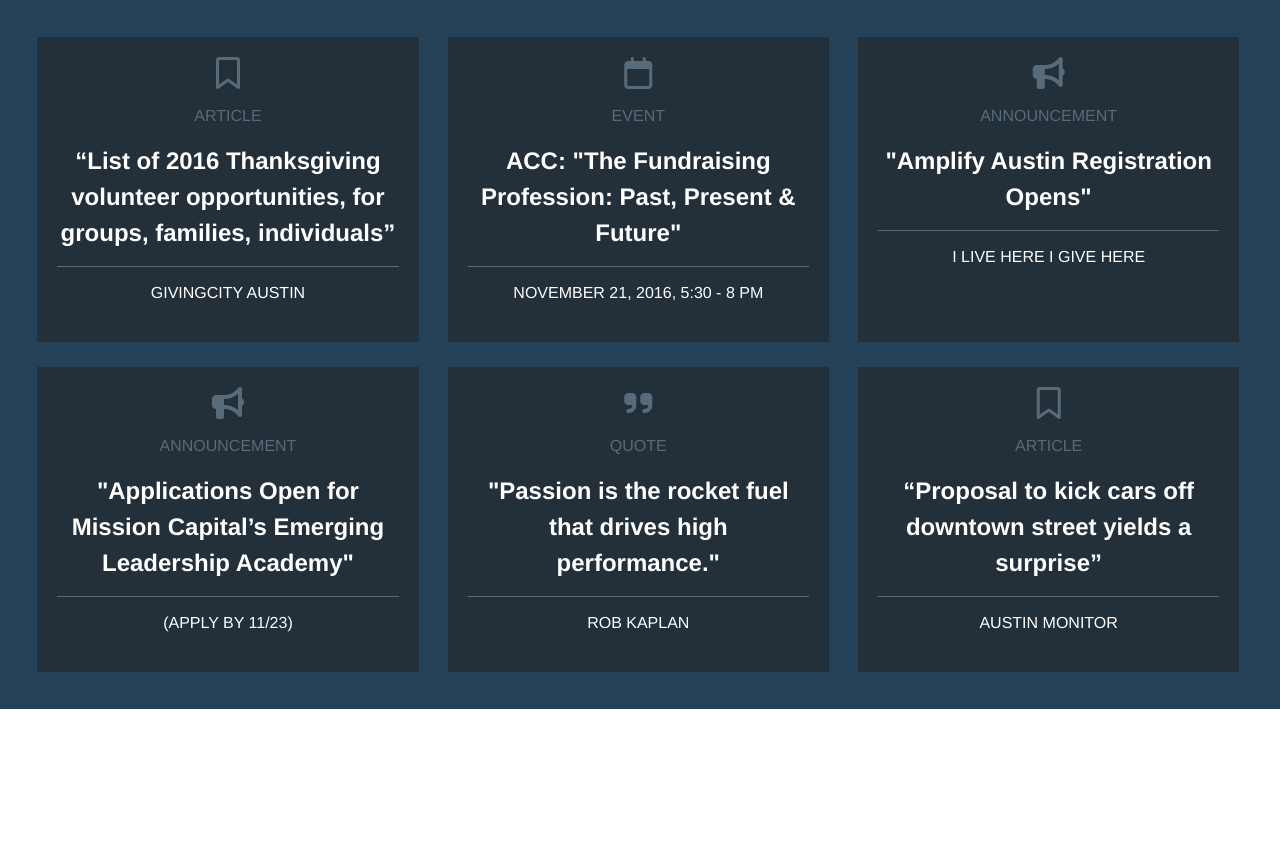
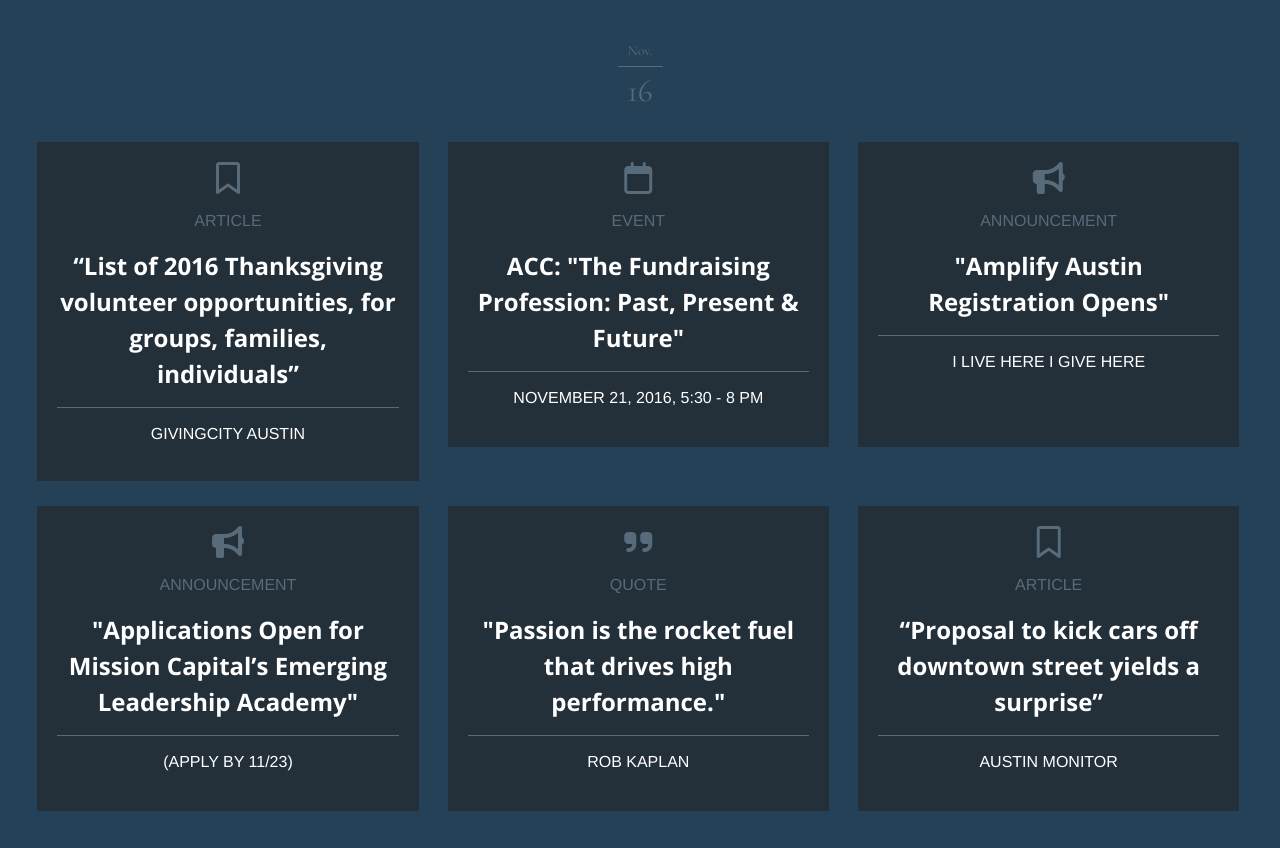
Before and after one commit to missiondigest/missiondigest.github.io, a Jekyll site: the page built from index.html, in a window 1280 px wide. Shown: the part 448-1296 px from the top of the page. Built offline with Jekyll 4.4.1, drawn with Linux system fonts in a browser that asks for light colours; nearby versions of some CDN libraries; before the commit the page ends 1157 px from its top, so only the background shows below that.

Commit message:
font fixes

```diff
--- a/_includes/head.html
+++ b/_includes/head.html
@@ -11,6 +11,8 @@
   <link rel="alternate" type="application/rss+xml" title="{{ site.title }}" href="{{ "/feed.xml" | prepend: site.baseurl | prepend: site.url }}" />
 
   <script src="https://use.fontawesome.com/d32c583711.js"></script>
+  <link href="https://fonts.googleapis.com/css?family=Cormorant+Garamond|Open+Sans:400,700" rel="stylesheet">
+
 
   <style>
   .all {
--- a/_layouts/default.html
+++ b/_layouts/default.html
@@ -20,7 +20,10 @@
     </div>
 
     <div class="grid">
-      <div class="grid-heading"></div>
+      <div class="grid-heading">
+          <div class="masthead-top">Nov.</div>
+          <div class="masthead-bottom">16</div>
+      </div>
       <div class="grid-blocks">
         <a href="http://www.givingcityaustin.com/takeaction/list-of-2016-thanksgiving-volunteer-opportunities-for-groups-families-individuals/">
           <div class="item">
--- a/_sass/_layout.scss
+++ b/_sass/_layout.scss
@@ -5,14 +5,38 @@
   text-align: center;
 }
 
+.grid-heading {
+    text-align: center;
+}
+.masthead-top {
+    width: 45px;
+    margin-left: auto;
+    margin-right: auto;
+    border-bottom: #586b7b solid 1px;
+    padding-bottom: 5px;
+    color: #586b7b;
+    font-size: 14px;
+    font-family: 'Cormorant Garamond', serif;
+}
+.masthead-bottom {
+    font-size: 32px;
+    color: #586b7b;
+    width: 65px;
+    margin-left: auto;
+    margin-right: auto;
+    font-family: 'Cormorant Garamond', serif;
+}
+
 .grid {
   background-color: #244157;
 }
 .grid-heading {
-
+    padding: 40px;
+    padding-bottom: 15px;
 }
 .grid-blocks {
   padding: 25px;
+  padding-top: 0px;
 }
 .grid .item {
     background-color: #232f39;
@@ -37,6 +61,8 @@
     font-weight: bold;
     color: white;
     text-align: center;
+    font-family: 'Open Sans', sans-serif;
+    font-weight: 700;
 }
 .grid .item p {
     color: white;
```
